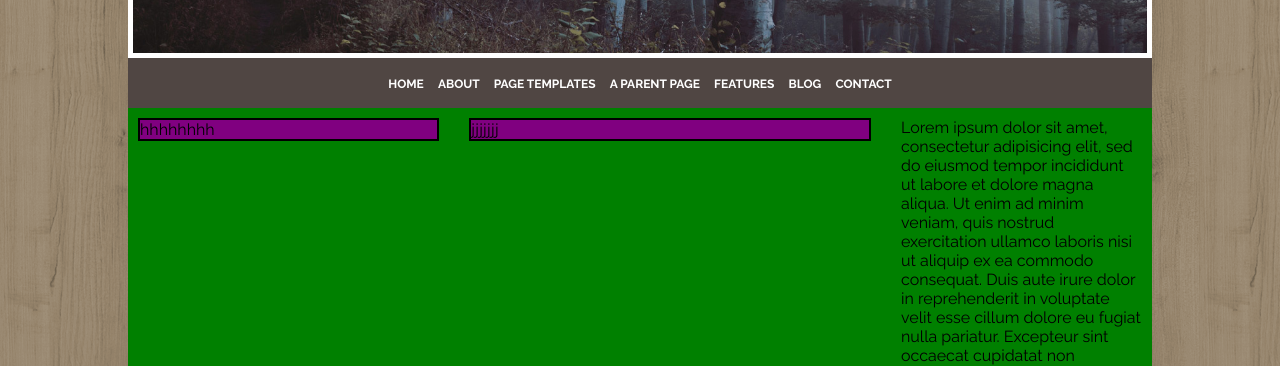
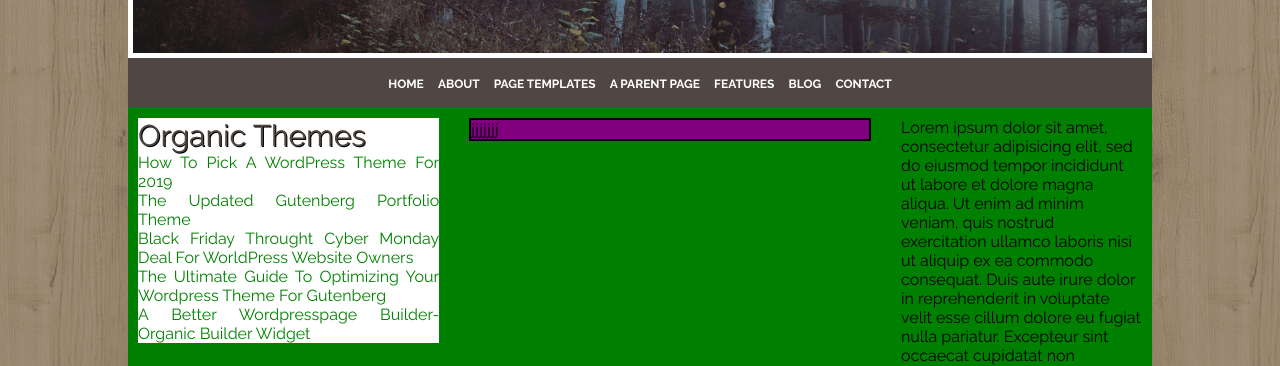
Before and after one commit to manuelatrotta/htmlcss-wp, a plain HTML site: page index.html in a window 1280 px wide. Shown: the part 370-736 px from the top of the page. Drawn offline with Linux system fonts and the light colour scheme.

Commit message:
add h3 and list in col-right

```diff
--- a/css/style.css
+++ b/css/style.css
@@ -71,14 +71,28 @@ main::after{
 }
 .float-left{
   float: left;
+
 }
 
 
 .col-left{
-  background-color: purple;
+  background-color: white;
   width: 30%;
-  border: 2px solid black;
   margin-bottom: 5%;
+}
+#colh3{
+  color: #504741;
+  font-size: 30px;
+  font-weight: 400;
+  text-shadow: 1px 1px #000000;
+}
+.col-left nav ul{
+  list-style: none;
+}
+.col-left nav ul li {
+  color: green;
+  text-align:justify;
+  text-transform: capitalize;
 }
 .col-center{
   background-color: purple;
--- a/index.html
+++ b/index.html
@@ -29,7 +29,18 @@
       </div>
     </header>
     <main>
-      <div class="float-left col-left">hhhhhhhh</div>
+      <div class="float-left col-left">
+        <h3 id="colh3">Organic Themes</h3>
+        <nav>
+          <ul>
+            <li>how to pick a WordPress theme for 2019</li>
+            <li>The Updated Gutenberg Portfolio Theme</li>
+            <li>Black Friday Throught Cyber Monday Deal For WorldPress Website Owners</li>
+            <li>the ultimate guide to optimizing your wordpress theme for Gutenberg</li>
+            <li>a better wordpresspage builder-organic builder widget</li>
+          </ul>
+        </nav>
+      </div>
       <div class="float-left col-center">jjjjjjj</div>
       <div class="float-left col-right">
         Lorem ipsum dolor sit amet, consectetur adipisicing elit, sed do eiusmod tempor incididunt ut labore et dolore magna aliqua. Ut enim ad minim veniam, quis nostrud exercitation ullamco laboris nisi ut aliquip ex ea commodo consequat. Duis aute irure dolor in reprehenderit in voluptate velit esse cillum dolore eu fugiat nulla pariatur. Excepteur sint occaecat cupidatat non proident, sunt in culpa
```
